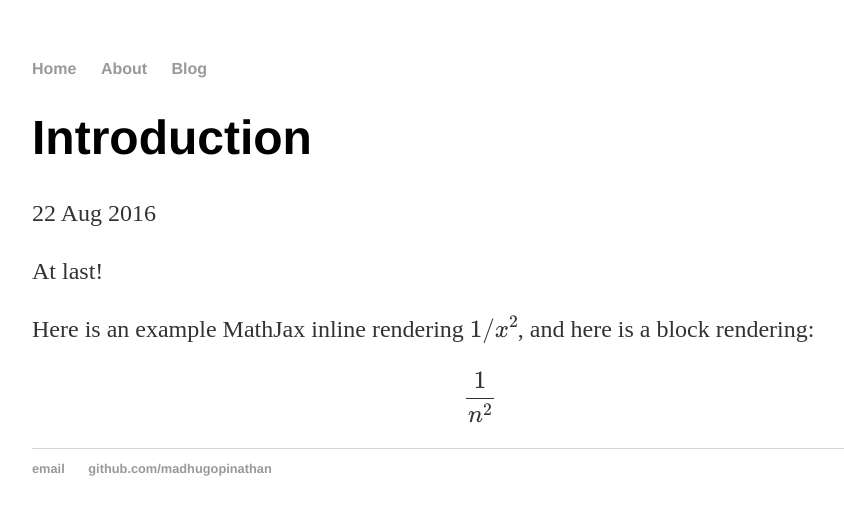
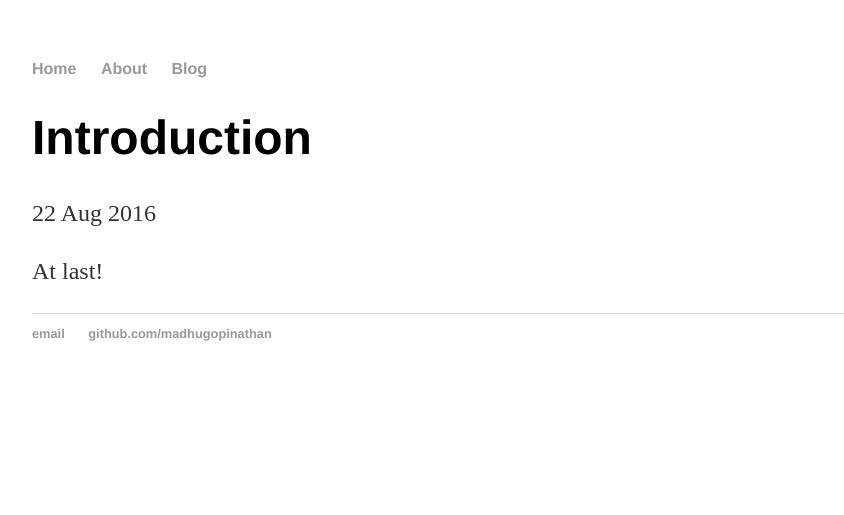
Before and after one commit to madhugopinathan/madhugopinathan.github.io, a Jekyll site: the page built from _posts/2016-08-22-intro.md, in a window 1280 px wide. Shown: the top 515 px of the page, without its empty margins (160-1004 px from the left). Built offline with Jekyll 4.4.1, drawn with Linux system fonts in a browser that asks for light colours; formulas are drawn with MathJax 3.

Commit message:
Update 2016-08-22-intro.md

```diff
--- a/_posts/2016-08-22-intro.md
+++ b/_posts/2016-08-22-intro.md
@@ -1,10 +1,5 @@
 ---
 layout: post
 title: "Introduction"
-external_js:
- - http://cdn.mathjax.org/mathjax/latest/MathJax.js?config=TeX-AMS-MML_HTMLorMML
 ---
 At last!
-
-Here is an example MathJax inline rendering \\( 1/x^{2} \\), and here is a block rendering:
-\\[ \frac{1}{n^{2}} \\]
```
